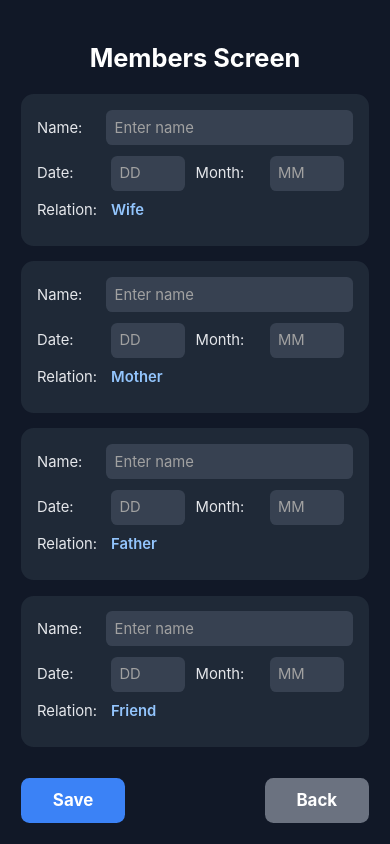
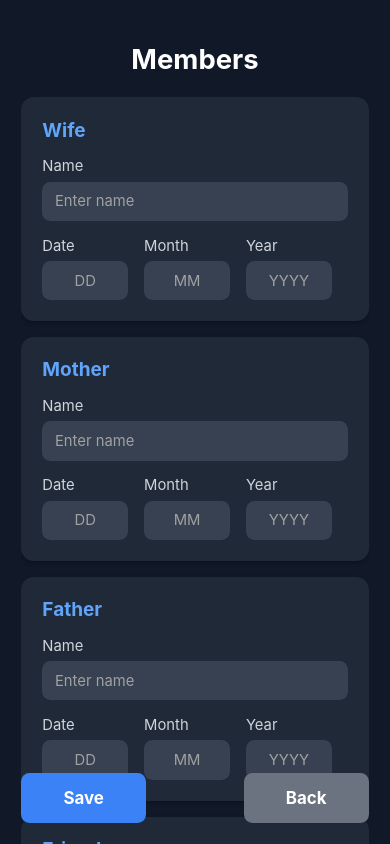
Before and after one commit to SaketPoddar/Milestone, a React Native app: screen /Members in a window 390 px wide. Built offline with nearby package versions, Linux system fonts and the light colour scheme.

Commit message:
changed MembersScreen text

```diff
--- a/src/screens/ MembersScreen.js
+++ b/src/screens/ MembersScreen.js
@@ -1,5 +1,5 @@
 import React, { useState } from 'react';
-import { View, Text, TextInput, TouchableOpacity, FlatList, StyleSheet, ScrollView } from 'react-native';
+import { View, Text, TextInput, TouchableOpacity, FlatList, StyleSheet } from 'react-native';
 import { useNavigation } from '@react-navigation/native';
 import { moderateScale } from 'react-native-size-matters';
 
@@ -7,10 +7,10 @@ const MembersScreen = () => {
   const navigation = useNavigation();
 
   const [members, setMembers] = useState([
-    { id: '1', name: '', date: '', month: '', relation: 'Wife' },
-    { id: '2', name: '', date: '', month: '', relation: 'Mother' },
-    { id: '3', name: '', date: '', month: '', relation: 'Father' },
-    { id: '4', name: '', date: '', month: '', relation: 'Friend' },
+    { id: '1', name: '', date: '', month: '', year: '', relation: 'Wife' },
+    { id: '2', name: '', date: '', month: '', year: '', relation: 'Mother' },
+    { id: '3', name: '', date: '', month: '', year: '', relation: 'Father' },
+    { id: '4', name: '', date: '', month: '', year: '', relation: 'Friend' },
   ]);
 
   const handleChange = (index, field, value) => {
@@ -21,51 +21,71 @@ const MembersScreen = () => {
 
   const renderItem = ({ item, index }) => (
     <View style={styles.card}>
-      <View style={styles.cardRow}>
-        <Text style={styles.label}>Name:</Text>
+      <Text style={styles.relation}>{item.relation}</Text>
+
+      <View style={styles.inputGroup}>
+        <Text style={styles.label}>Name</Text>
         <TextInput
-          style={styles.input}
+          style={styles.inputFull}
           placeholder="Enter name"
           placeholderTextColor="#A1A1A1"
           value={item.name}
           onChangeText={(text) => handleChange(index, 'name', text)}
         />
       </View>
-      <View style={styles.cardRow}>
-        <Text style={styles.label}>Date:</Text>
+
+      <View style={styles.row}>
+        <View style={styles.inputGroupSmall}>
+          <Text style={styles.label}>Date</Text>
           <TextInput
             style={styles.inputSmall}
             placeholder="DD"
             placeholderTextColor="#A1A1A1"
             keyboardType="numeric"
+            maxLength={2}
             value={item.date}
             onChangeText={(text) => handleChange(index, 'date', text)}
           />
-        <Text style={[styles.label, { marginLeft: moderateScale(10) }]}>Month:</Text>
+        </View>
+
+        <View style={styles.inputGroupSmall}>
+          <Text style={styles.label}>Month</Text>
           <TextInput
             style={styles.inputSmall}
             placeholder="MM"
             placeholderTextColor="#A1A1A1"
             keyboardType="numeric"
+            maxLength={2}
             value={item.month}
             onChangeText={(text) => handleChange(index, 'month', text)}
           />
         </View>
-      <View style={styles.cardRow}>
-        <Text style={styles.label}>Relation:</Text>
-        <Text style={styles.relation}>{item.relation}</Text>
+
+        <View style={styles.inputGroupSmall}>
+          <Text style={styles.label}>Year</Text>
+          <TextInput
+            style={styles.inputSmall}
+            placeholder="YYYY"
+            placeholderTextColor="#A1A1A1"
+            keyboardType="numeric"
+            maxLength={4}
+            value={item.year}
+            onChangeText={(text) => handleChange(index, 'year', text)}
+          />
+        </View>
       </View>
     </View>
   );
 
   return (
     <View style={styles.container}>
-      <Text style={styles.title}>Members Screen</Text>
+      <Text style={styles.title}>Members</Text>
+
       <FlatList
         data={members}
         keyExtractor={(item) => item.id}
         renderItem={renderItem}
-        contentContainerStyle={{ paddingBottom: moderateScale(80) }}
+        contentContainerStyle={{ paddingBottom: moderateScale(120) }}
         showsVerticalScrollIndicator={false}
       />
 
@@ -73,6 +93,7 @@ const MembersScreen = () => {
         <TouchableOpacity style={styles.saveButton}>
           <Text style={styles.buttonText}>Save</Text>
         </TouchableOpacity>
+
         <TouchableOpacity style={styles.backButton} onPress={() => navigation.goBack()}>
           <Text style={styles.buttonText}>Back</Text>
         </TouchableOpacity>
@@ -89,8 +110,8 @@ const styles = StyleSheet.create({
     paddingTop: moderateScale(40),
   },
   title: {
-    fontSize: moderateScale(24),
-    fontWeight: 'bold',
+    fontSize: moderateScale(26),
+    fontWeight: '700',
     color: 'white',
     marginBottom: moderateScale(20),
     textAlign: 'center',
@@ -98,39 +119,52 @@ const styles = StyleSheet.create({
   card: {
     backgroundColor: '#1F2937',
     borderRadius: moderateScale(12),
-    padding: moderateScale(15),
+    padding: moderateScale(20),
+    marginBottom: moderateScale(15),
+    shadowColor: '#000',
+    shadowOpacity: 0.25,
+    shadowOffset: { width: 0, height: 2 },
+    shadowRadius: 4,
+    elevation: 5,
+  },
+  relation: {
+    color: '#60A5FA',
+    fontSize: moderateScale(18),
+    fontWeight: '700',
     marginBottom: moderateScale(15),
   },
-  cardRow: {
-    flexDirection: 'row',
-    alignItems: 'center',
-    marginBottom: moderateScale(10),
+  inputGroup: {
+    marginBottom: moderateScale(15),
+  },
+  inputGroupSmall: {
+    flex: 1,
+    marginRight: moderateScale(15),
   },
   label: {
-    color: '#E5E7EB',
+    color: '#D1D5DB',
     fontSize: moderateScale(14),
-    width: moderateScale(70),
+    marginBottom: moderateScale(6),
   },
-  input: {
-    flex: 1,
+  inputFull: {
     backgroundColor: '#374151',
-    borderRadius: moderateScale(6),
-    padding: moderateScale(8),
-    color: 'white',
+    borderRadius: moderateScale(8),
+    paddingVertical: moderateScale(10),
+    paddingHorizontal: moderateScale(12),
+    color: '#fff',
     fontSize: moderateScale(14),
   },
   inputSmall: {
-    width: moderateScale(70),
     backgroundColor: '#374151',
-    borderRadius: moderateScale(6),
-    padding: moderateScale(8),
-    color: 'white',
+    borderRadius: moderateScale(8),
+    paddingVertical: moderateScale(10),
+    paddingHorizontal: moderateScale(10),
+    color: '#fff',
     fontSize: moderateScale(14),
+    textAlign: 'center',
   },
-  relation: {
-    color: '#93C5FD',
-    fontSize: moderateScale(14),
-    fontWeight: '600',
+  row: {
+    flexDirection: 'row',
+    justifyContent: 'space-between',
   },
   footer: {
     position: 'absolute',
@@ -142,20 +176,20 @@ const styles = StyleSheet.create({
   },
   saveButton: {
     backgroundColor: '#3B82F6',
-    paddingVertical: moderateScale(12),
-    paddingHorizontal: moderateScale(30),
+    paddingVertical: moderateScale(14),
+    paddingHorizontal: moderateScale(40),
     borderRadius: moderateScale(8),
   },
   backButton: {
     backgroundColor: '#6B7280',
-    paddingVertical: moderateScale(12),
-    paddingHorizontal: moderateScale(30),
+    paddingVertical: moderateScale(14),
+    paddingHorizontal: moderateScale(40),
     borderRadius: moderateScale(8),
   },
   buttonText: {
     color: 'white',
     fontSize: moderateScale(16),
-    fontWeight: 'bold',
+    fontWeight: '700',
     textAlign: 'center',
   },
 });
```
Lines whose indentation alone changed are shown as unchanged.
